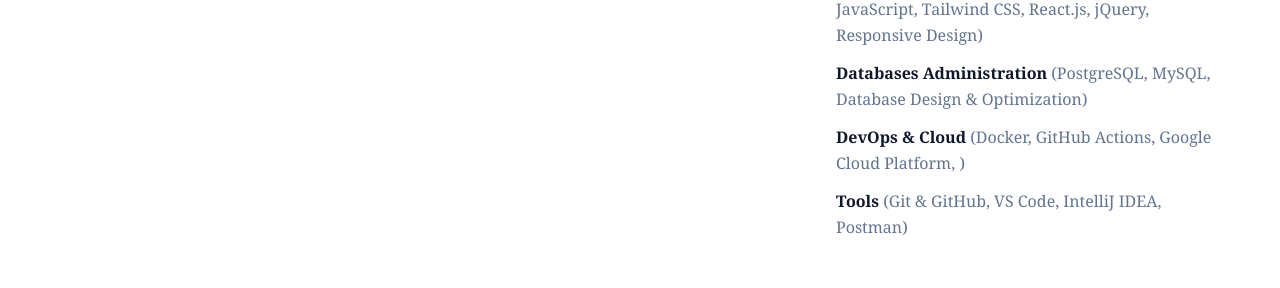
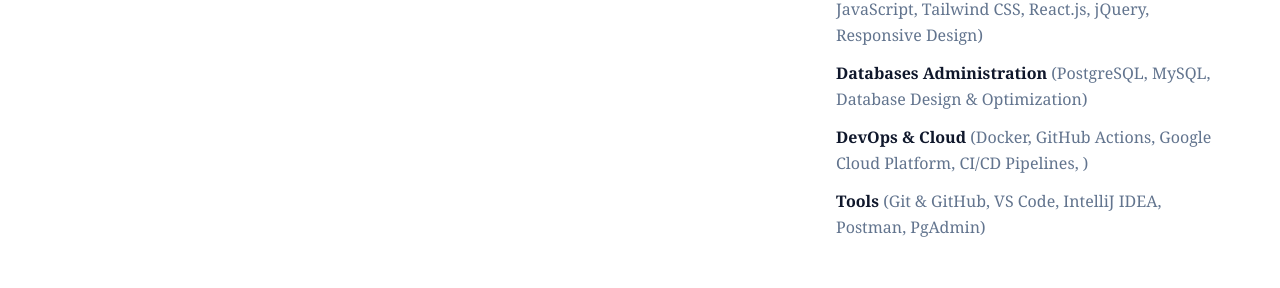
Before and after one commit to imani-prog/Timothy-Imani, a React (Vite) app: page / in a window 1280 px wide. Shown: the part 1377-1665 px from the top of the page. Built offline with nearby package versions, Linux system fonts and the light colour scheme.

Commit message:
Refactored skils

```diff
--- a/src/data/skillsData.js
+++ b/src/data/skillsData.js
@@ -7,7 +7,7 @@ export const skillGroups = [
 
   {
     main: 'Java & Backend Development',
-    related: ['Spring Boot', 'Spring Data JPA', 'REST API design & security',  'Spring Cloud'],
+    related: ['Spring Boot','Spring Data JPA', 'REST API design & security','Spring Cloud'],
   },
 
   {
@@ -16,16 +16,16 @@ export const skillGroups = [
   },
   {
     main: 'Databases Administration',
-    related: ['PostgreSQL', 'MySQL','Database Design & Optimization'],
+    related: ['PostgreSQL','MySQL','Database Design & Optimization'],
   },
 
   {
     main: 'DevOps & Cloud',
-    related: ['Docker', 'GitHub Actions', 'Google Cloud Platform', ''],
+    related: ['Docker', 'GitHub Actions', 'Google Cloud Platform', 'CI/CD Pipelines', ''],
   },
   {
     main: 'Tools',
-    related: ['Git & GitHub', 'VS Code', 'IntelliJ IDEA', 'Postman'],
+    related: ['Git & GitHub', 'VS Code', 'IntelliJ IDEA', 'Postman','PgAdmin'],
   },
 ]
 
```
